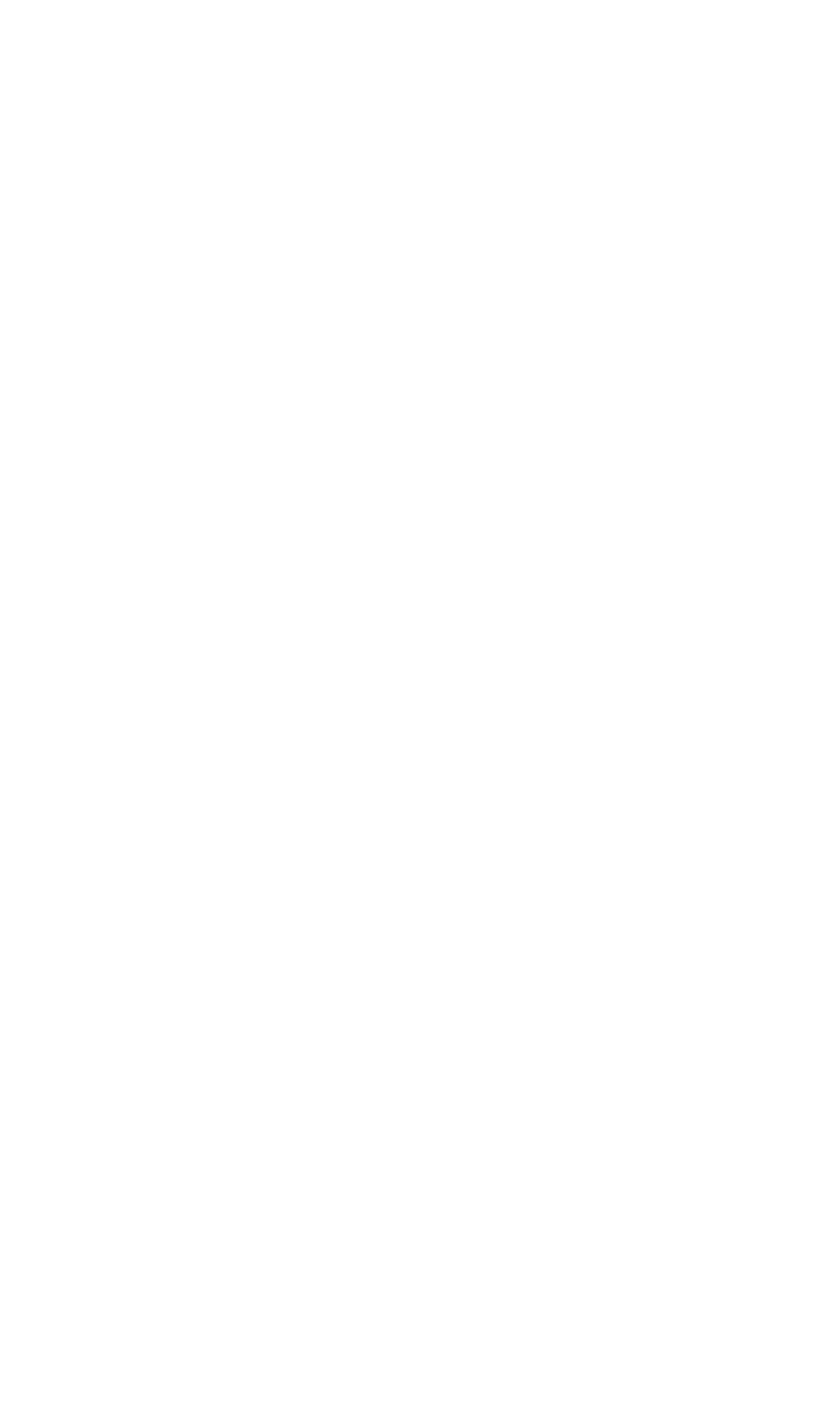
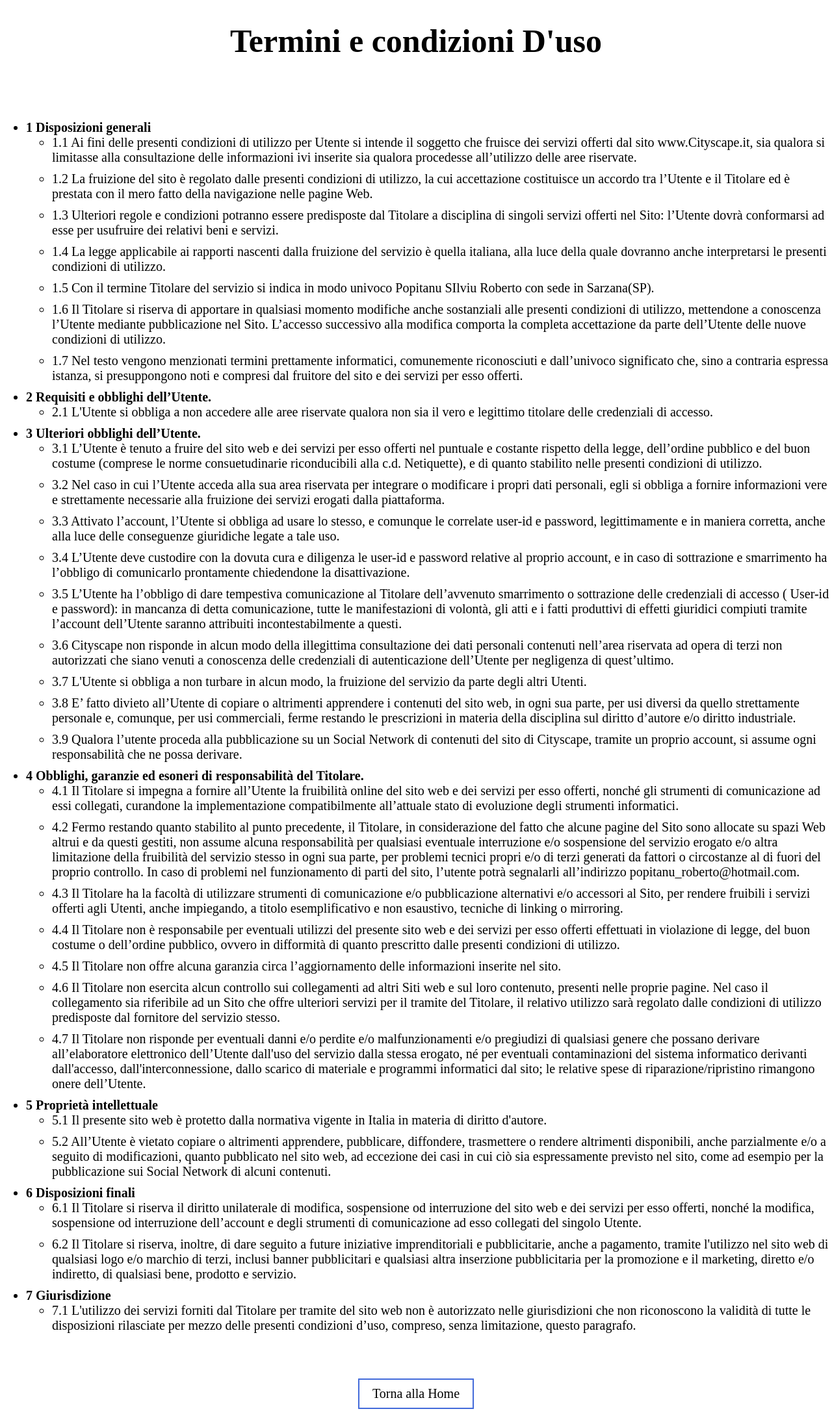
Before and after one commit to giobyR/cityscape, a PHP site: page /html/condizioniUso.html in a window 1280 px wide. Before the commit the page is empty. Shown: the whole page at 65% size. Before the commit the page ends 800 px from the top, so only its background shows below. Run offline with PHP 8.4, Linux system fonts and the light colour scheme; some web fonts are replaced.

Commit message:
modified documentation, general use condition and footer

```diff
--- a/css/footer.css
+++ b/css/footer.css
@@ -26,3 +26,6 @@ footer{
 footer a{
     color:white;
 }
+footer a:link,footer a:visited,footer a:hover,footer a:active{
+    text-decoration: none;
+}
--- a/css/index.css
+++ b/css/index.css
@@ -93,3 +93,6 @@ video{
     color: white;
     box-shadow: 0px 8px 16px 0px rgba(0,0,0,0.3);
 }
+.listaOrdinata li{
+    margin: 0 0 10px 0;
+}
--- a/html/condizioniUso.html
+++ b/html/condizioniUso.html
@@ -0,0 +1,143 @@
+<!DOCTYPE <!DOCTYPE html>
+<html>
+<head>
+    <meta charset="utf-8" />
+    <title>Termini e Condizioni d'uso</title>
+    <meta name="viewport" content="width=device-width, initial-scale=1">
+    <link rel="stylesheet" type="text/css"  href="/css/index.css" />
+</head>
+<body style="font-size: 20px;">
+    <header>
+        <h1 style="font-size: 50px; text-align: center; display: block"> Termini e condizioni D'uso </h1>
+    </header>
+    <p>
+        <ol style="list-style-type: disc;" class="listaOrdinata">
+            <li>
+                <b>1    Disposizioni generali</b>
+                <ol style="list-style-type: circle;">
+                    <li>
+                        1.1    Ai fini delle presenti condizioni di utilizzo per Utente si intende il soggetto che fruisce dei servizi offerti dal sito www.Cityscape.it, sia qualora si limitasse alla consultazione delle informazioni ivi inserite  sia qualora procedesse all’utilizzo delle aree riservate.
+                    </li>
+                    <li>
+                        1.2    La fruizione del sito è regolato dalle presenti condizioni di utilizzo, la cui accettazione costituisce un accordo tra l’Utente e il Titolare ed è prestata con il mero fatto della navigazione nelle pagine Web.
+                    </li>
+                    <li>
+                        1.3    Ulteriori regole e condizioni potranno essere predisposte dal Titolare a disciplina di singoli servizi offerti nel Sito: l’Utente dovrà conformarsi ad esse per usufruire dei relativi beni e servizi.
+                    </li>
+                    <li>
+                        1.4    La legge applicabile ai rapporti nascenti dalla fruizione del servizio è quella italiana, alla luce della quale dovranno anche interpretarsi le presenti condizioni di utilizzo.
+                    </li>
+                    <li>
+                        1.5    Con il termine Titolare del servizio si indica in modo univoco Popitanu SIlviu Roberto con sede in Sarzana(SP).
+                    </li>
+                    <li>
+                        1.6    Il Titolare si riserva di apportare in qualsiasi momento modifiche anche sostanziali alle presenti condizioni di utilizzo, mettendone a conoscenza l’Utente mediante pubblicazione nel Sito. L’accesso successivo alla modifica comporta la completa accettazione da parte dell’Utente delle nuove condizioni di utilizzo.
+                    </li>
+                    <li>
+                        1.7     Nel testo vengono menzionati termini prettamente informatici, comunemente riconosciuti e dall’univoco significato che, sino a contraria espressa istanza, si presuppongono noti e compresi dal fruitore del sito e dei servizi per esso offerti.
+                    </li>
+                </ol>
+            </li>
+            <li>
+                <b>2    Requisiti e obblighi dell’Utente.</b>
+                <ol style="list-style-type: circle;">
+                    <li>
+                        2.1    L'Utente si obbliga a non accedere alle aree riservate qualora non sia il vero e legittimo titolare delle credenziali di accesso.
+                    </li>
+                </ol>
+            </li>
+            <li>
+                <b>3    Ulteriori obblighi dell’Utente.</b>
+                <ol style="list-style-type: circle;">
+                    <li>
+                        3.1  L’Utente è tenuto a fruire del sito web e dei servizi per esso offerti nel puntuale e costante rispetto della legge, dell’ordine pubblico e del buon costume (comprese le norme consuetudinarie riconducibili alla c.d. Netiquette), e di quanto stabilito nelle presenti condizioni di utilizzo.
+                    </li>
+                    <li>
+                        3.2  Nel caso in cui l’Utente acceda alla sua area riservata per integrare o modificare i propri dati personali, egli si obbliga a fornire informazioni vere e strettamente necessarie alla fruizione dei servizi erogati dalla piattaforma.
+                    </li>
+                    <li>
+                        3.3  Attivato l’account, l’Utente si obbliga ad usare lo stesso, e comunque le correlate user-id e password, legittimamente e in maniera corretta, anche alla luce delle conseguenze giuridiche legate a tale uso.
+                    </li>
+                    <li>
+                        3.4   L’Utente deve custodire con la dovuta cura e diligenza le user-id e password relative al proprio account, e in caso di sottrazione e smarrimento ha l’obbligo di comunicarlo prontamente chiedendone la disattivazione.
+                    </li>
+                    <li>
+                        3.5    L’Utente ha l’obbligo di dare tempestiva comunicazione al Titolare dell’avvenuto smarrimento o sottrazione delle credenziali di accesso ( User-id e password): in mancanza di detta comunicazione, tutte le manifestazioni di volontà, gli atti e i  fatti produttivi di effetti giuridici compiuti tramite l’account dell’Utente saranno attribuiti incontestabilmente a questi.
+                    </li>
+                    <li>
+                        3.6 Cityscape non risponde in alcun modo della illegittima consultazione dei dati personali contenuti nell’area riservata ad opera di terzi non autorizzati che siano venuti a conoscenza delle credenziali di autenticazione dell’Utente per negligenza di quest’ultimo.
+                    </li>
+                    <li>
+                        3.7  L'Utente si obbliga a non turbare in alcun modo, la fruizione del servizio da parte degli altri Utenti.
+                    </li>
+                    <li>
+                        3.8 E’ fatto divieto all’Utente di copiare o altrimenti apprendere i contenuti del sito web, in ogni sua parte, per usi diversi da quello strettamente personale e, comunque, per usi commerciali, ferme restando le prescrizioni in materia della disciplina sul diritto d’autore e/o diritto industriale.
+                    </li>
+                    <li>
+                        3.9 Qualora l’utente proceda alla pubblicazione su un Social Network di contenuti del sito di Cityscape, tramite un proprio account, si assume ogni responsabilità che ne possa derivare.
+                    </li>
+                </ol>
+            </li>
+            <li>
+                <b>4    Obblighi, garanzie ed esoneri di responsabilità del Titolare.</b>
+                <ol style="list-style-type: circle;">
+                    <li>
+                        4.1  Il Titolare si impegna a fornire all’Utente la fruibilità online del sito web e dei servizi per esso offerti, nonché gli strumenti di comunicazione ad essi collegati, curandone la implementazione compatibilmente all’attuale stato di evoluzione degli strumenti informatici.
+                    </li>
+                    <li>
+                        4.2  Fermo restando quanto stabilito al punto precedente, il Titolare, in considerazione del fatto che alcune pagine del Sito sono allocate su spazi Web altrui e da questi gestiti, non assume alcuna responsabilità per qualsiasi eventuale interruzione e/o sospensione del servizio erogato e/o altra limitazione della fruibilità del servizio stesso in ogni sua parte, per problemi tecnici propri e/o di terzi generati da fattori o circostanze al di fuori del proprio controllo. In caso di problemi nel funzionamento di parti del sito, l’utente potrà segnalarli all’indirizzo popitanu_roberto@hotmail.com.
+                    </li>
+                    <li>
+                        4.3  Il Titolare ha la facoltà di utilizzare strumenti di comunicazione e/o pubblicazione alternativi e/o accessori al Sito, per rendere fruibili i servizi offerti agli Utenti, anche impiegando, a titolo esemplificativo e non esaustivo, tecniche di linking o mirroring.
+                    </li>
+                    <li>
+                        4.4  Il Titolare non è responsabile per eventuali utilizzi del presente sito web e dei servizi per esso offerti effettuati in violazione di legge, del buon costume o dell’ordine pubblico, ovvero in difformità di quanto prescritto dalle presenti condizioni di utilizzo.
+                    </li>
+                    <li>
+                        4.5  Il Titolare non offre alcuna garanzia circa l’aggiornamento delle informazioni inserite nel sito.
+                    </li>
+                    <li>
+                        4.6  Il Titolare non esercita alcun controllo sui collegamenti ad altri Siti web e sul loro contenuto, presenti nelle proprie pagine. Nel caso il collegamento sia riferibile ad un Sito che offre ulteriori servizi per il tramite del Titolare, il relativo utilizzo sarà regolato dalle condizioni di utilizzo predisposte dal fornitore del servizio stesso.
+                    </li>
+                    <li>
+                        4.7  Il Titolare non risponde per eventuali danni e/o perdite e/o malfunzionamenti e/o pregiudizi di qualsiasi genere che possano derivare all’elaboratore elettronico dell’Utente dall'uso del servizio dalla stessa erogato, né per eventuali contaminazioni del sistema informatico derivanti dall'accesso, dall'interconnessione, dallo scarico di materiale e programmi informatici dal sito; le relative spese di riparazione/ripristino rimangono onere dell’Utente.
+                    </li>
+                </ol>
+            </li>
+            <li>
+                <b>5    Proprietà intellettuale</b>
+                <ol style="list-style-type: circle;">
+                    <li>
+                        5.1     Il presente sito web è protetto dalla normativa vigente in Italia in materia di diritto d'autore.
+                    </li>
+                    <li>
+                        5.2     All’Utente è vietato copiare o altrimenti apprendere, pubblicare, diffondere, trasmettere o rendere altrimenti disponibili, anche parzialmente e/o a seguito di modificazioni, quanto pubblicato nel sito web, ad eccezione dei casi in cui ciò sia espressamente previsto nel sito, come ad esempio per la pubblicazione sui Social Network di alcuni contenuti.
+                    </li>
+                </ol>
+            </li>
+            <li>
+                <b>6    Disposizioni finali</b>
+                <ol style="list-style-type: circle;">
+                    <li>
+                        6.1 Il Titolare si riserva il diritto unilaterale di modifica, sospensione od interruzione del sito web e dei servizi per esso offerti, nonché la modifica, sospensione od interruzione dell’account e degli strumenti di comunicazione ad esso collegati del singolo Utente.
+                    </li>
+                    <li>
+                        6.2 Il Titolare si riserva, inoltre, di dare seguito a future iniziative imprenditoriali e pubblicitarie, anche a pagamento, tramite l'utilizzo nel sito web di qualsiasi logo e/o marchio di terzi, inclusi banner pubblicitari e qualsiasi altra inserzione pubblicitaria per la promozione e il marketing, diretto e/o indiretto, di qualsiasi bene, prodotto e servizio.
+                    </li>
+                </ol>
+            </li>
+            <li>
+                <b>7    Giurisdizione</b>
+                <ol style="list-style-type: circle;">
+                    <li>
+                        7.1 L'utilizzo dei servizi forniti dal Titolare per tramite del sito web non è autorizzato nelle giurisdizioni che non riconoscono la validità di tutte le disposizioni rilasciate per mezzo delle presenti condizioni d’uso, compreso, senza limitazione, questo paragrafo.
+                    </li>
+                </ol>
+            </li>
+        </ol>
+    </p>
+    <div id="div-scopriEventi">
+            <a href="/index.php" >Torna alla Home </a>
+        </div>
+</body>
+</html>
--- a/php/layout/footer.php
+++ b/php/layout/footer.php
@@ -1,11 +1,10 @@
 <div id="footer-contenitore">
     <div id="titoloFooter">
         <p id="marchio"> Cityscape ®2018</p>
-        <p>Creato da Popitanu Silviu Roberto</p>
     </div>
     <div id="indirizzoFooter">
         <address>
-            Contatti: <a href="mailto:popitanu_roberto@hotmail.com">Popitanu S. Roberto</a><br>
+            Autore: <a href="mailto:popitanu_roberto@hotmail.com">Popitanu S. Roberto</a><br>
         </address>
         <p><a href="../html/condizioniUso.html">Termini e condizioni d'uso</a></p>
         <a href="/html/documentazione.html">Documentazione</a>
```
Also changed, not shown: html/documentazione.html (+22 -2 lines), images/campoReferral.jpg (added), images/pulsantiPaginaEvento.jpg (added), images/referral.jpg (added).
